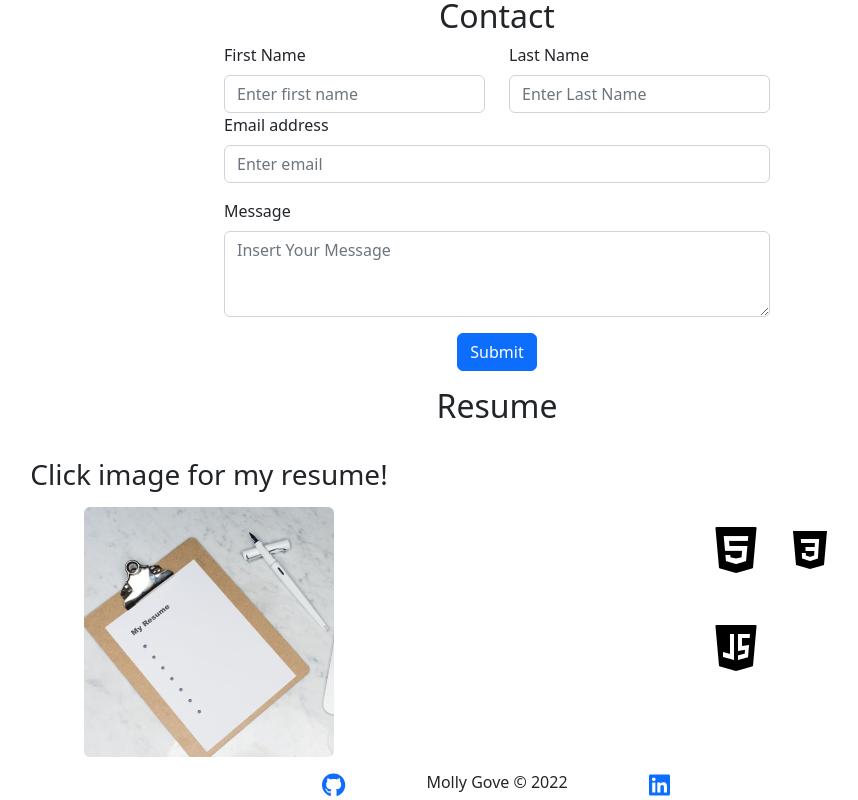
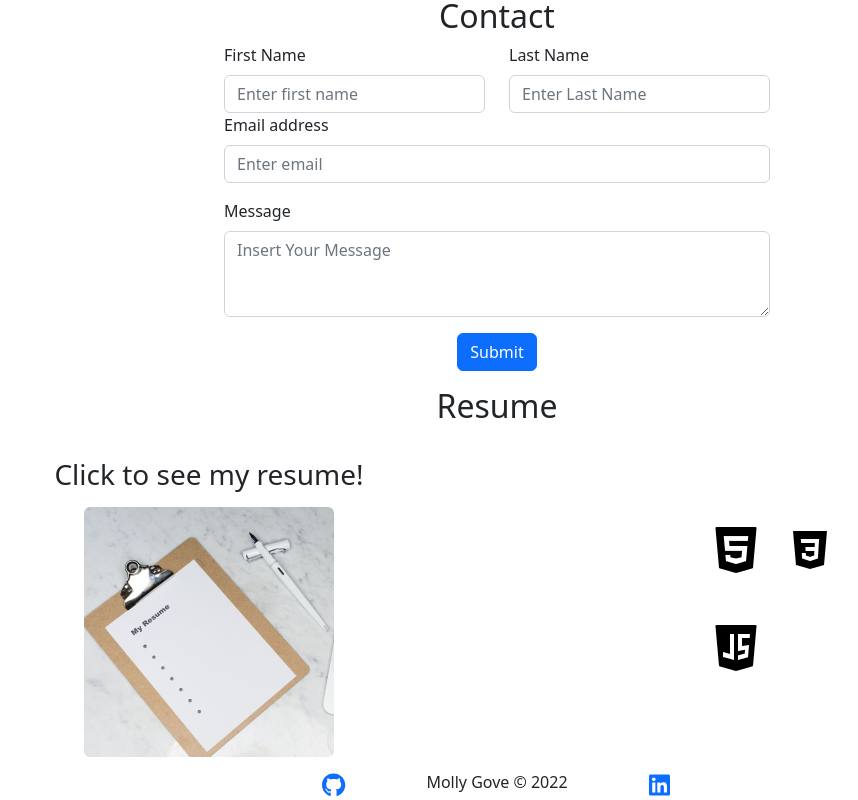
Before and after one commit to mollygove/WK20HW-react-portfolio, a React (Create React App) app: page / in a window 1280 px wide. Shown: the part 2147-2947 px from the top of the page, without its empty margins (143-1001 px from the left). Built offline with nearby package versions, Linux system fonts and the light colour scheme.

Commit message:
added pages

```diff
--- a/src/components/Intro.js
+++ b/src/components/Intro.js
@@ -13,7 +13,7 @@ function Intro() {
             <Typewriter
               options={{
                 strings: [
-                  "<h1>Hey there, my name is <span style='color: ligh blue;'>Molly</span></h1>",
+                  "<h1>Hey there, my name is <span style='color: light blue;'>Molly</span></h1>",
                   "<h1>Welcome to my page!</h1>",
                   "<h1>Thanks for stopping by!</h1>",
                   "<h1>TAKE A LOOK!</h1>",
--- a/src/components/Resume.js
+++ b/src/components/Resume.js
@@ -15,7 +15,7 @@ function Resume() {
       </h2>
       <Row className="me-auto mt-3">
         <Col>
-          <h3 className="text-center mt-3">Click image for my resume!</h3>
+          <h3 className="text-center mt-3">Click to see my resume!</h3>
           <div className="text-center mt-3">
             <a
               href="https://drive.google.com/file/d/1njENBTPUvMcG1Sl5ubODHUikp2ng-Y_F/view"
```
Also changed, not shown: 1 other file (tests, documents, lock files or other folders).
